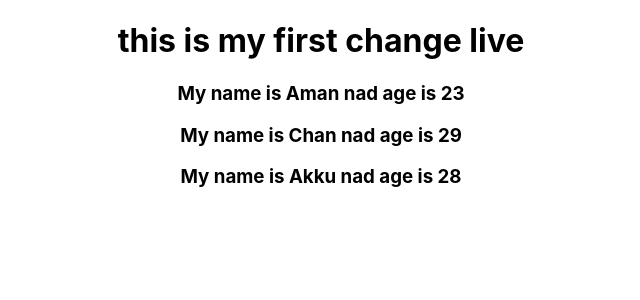
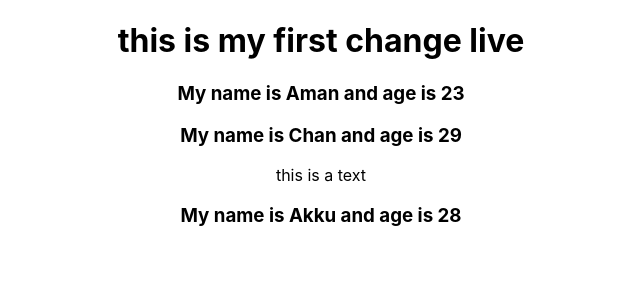
Before and after one commit to Chandan-Saini/react-app-latest-prctc, a React (Create React App) app: page / in a window 1280 px wide. Shown: the top 300 px of the page, without its empty margins (319-959 px from the left). Built offline with nearby package versions, Linux system fonts and the light colour scheme.

Commit message:
using comp as closing tags and code/text btwn them

```diff
--- a/src/App.js
+++ b/src/App.js
@@ -6,7 +6,7 @@ function App() {
     <div className="App">
        <h1>this is my first change live </h1>
       <Person name="Aman" age="23" />
-      <Person name="Chan" age="29" />
+      <Person name="Chan" age="29"> this is a text</Person>
       <Person name="Akku" age="28"/>
     </div>
 
--- a/src/Person/Person.js
+++ b/src/Person/Person.js
@@ -2,8 +2,10 @@ import React from "react"
 
 let person=(props)=>{
     return (
-    <h3> My name is {props.name} nad age is {props.age}</h3>
-    )
+  <div>
+    <h3> My name is {props.name} and age is {props.age}</h3>
+    <p>{props.children}</p>
+  </div>    )
 }
 
 export default person
```
